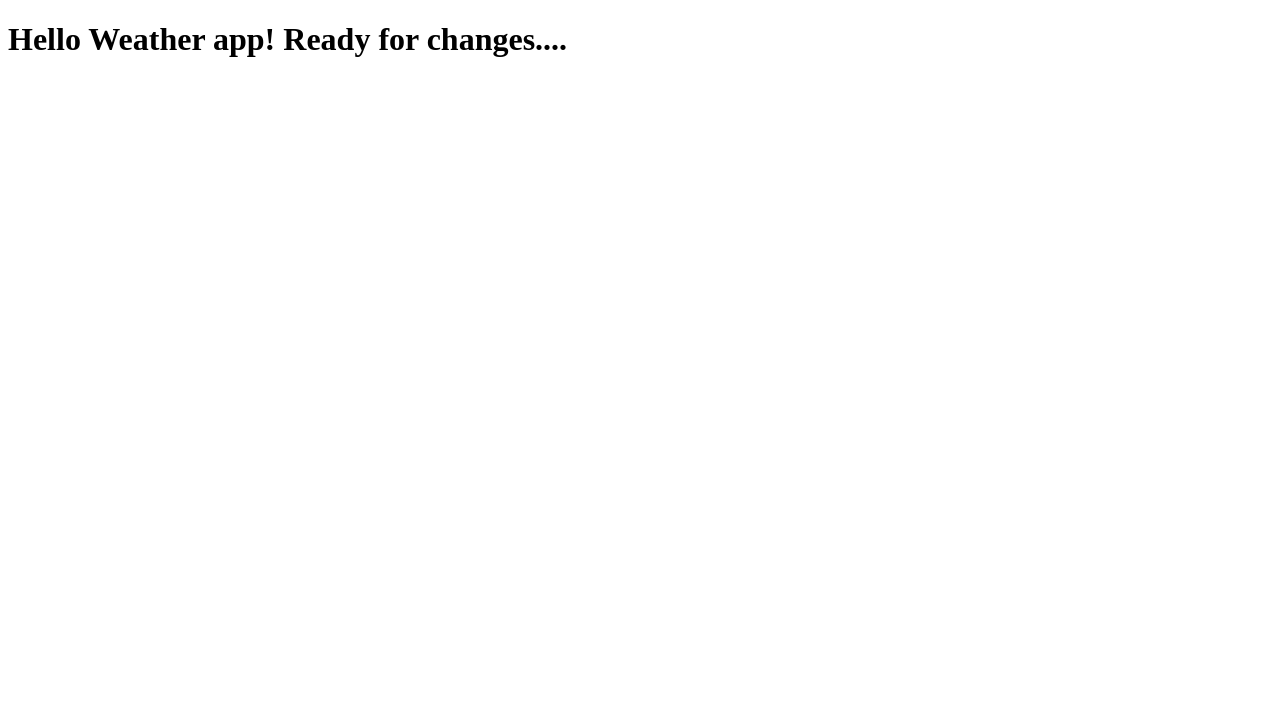
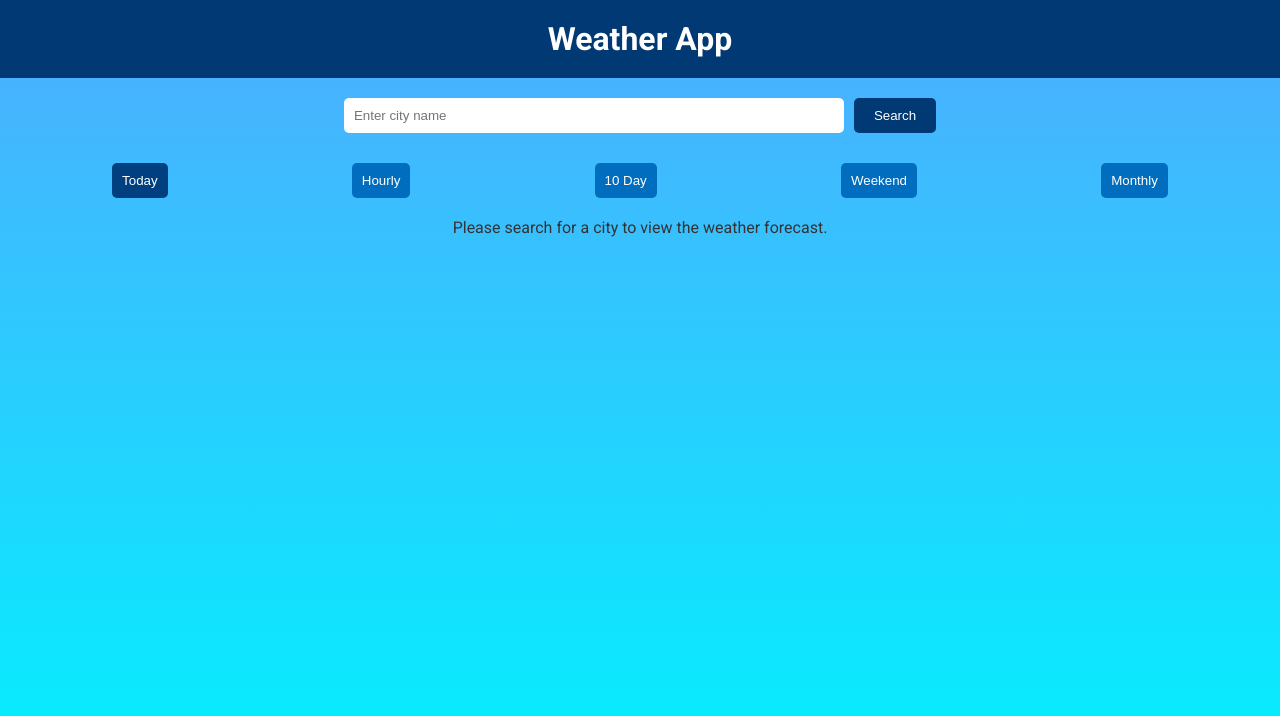
Before and after one commit to Mirwais01/Weather-app, a React (Create React App) app: page / in a window 1280 px wide. Shown: the top 716 px of the page. Built offline with nearby package versions, Linux system fonts and the light colour scheme.

Commit message:
primary ui added.

```diff
--- a/src/components/App.jsx
+++ b/src/components/App.jsx
@@ -1,7 +1,27 @@
 function App() {
   return (
-    <div>
-      <h1>Hello Weather app! Ready for changes....</h1>
+    <div className="container">
+      <div className="title-container">
+        <h1>Weather App</h1>
+      </div>
+      <div className="main">
+        <div className="search-bar">
+          <input type="text" id="city-input" placeholder="Enter city name" />
+          <button id="search-btn">Search</button>
+        </div>
+        <div className="forecast-tabs">
+          <button className="tab-btn active">Today</button>
+          <button className="tab-btn">Hourly</button>
+          <button className="tab-btn">10 Day</button>
+          <button className="tab-btn">Weekend</button>
+          <button className="tab-btn">Monthly</button>
+        </div>
+        <div className="forecast-display" id="forecast-display">
+          <div className="forecast-item">
+            Please search for a city to view the weather forecast.
+          </div>
+        </div>
+      </div>
     </div>
   );
 }
--- a/src/index.css
+++ b/src/index.css
@@ -0,0 +1,63 @@
+@import url("https://fonts.googleapis.com/css2?family=Dancing+Script:wght@400..700&family=Nunito:ital,wght@0,200..1000;1,200..1000&family=Roboto:ital,wght@0,100;0,300;0,400;0,500;0,700;0,900;1,100;1,300;1,400;1,500;1,700;1,900&display=swap");
+* {
+  margin: 0;
+  padding: 0;
+  box-sizing: border-box;
+}
+.container {
+  background: linear-gradient(to bottom, #4facfe, #00f2fe);
+  color: #333;
+  min-height: 100vh;
+  font-family: "Roboto";
+}
+.title-container {
+  padding: 20px;
+  text-align: center;
+  background: #003973;
+  color: white;
+}
+.main {
+  padding: 20px;
+}
+.search-bar {
+  text-align: center;
+  margin-bottom: 30px;
+}
+.search-bar input {
+  padding: 10px;
+  width: 80%;
+  max-width: 500px;
+  border: none;
+  border-radius: 5px;
+}
+.search-bar button {
+  padding: 10px 20px;
+  margin-left: 10px;
+  background: #003973;
+  color: white;
+  border: none;
+  border-radius: 5px;
+  cursor: pointer;
+}
+.forecast-tabs {
+  display: flex;
+  justify-content: space-around;
+  margin-bottom: 20px;
+}
+.forecast-tabs button {
+  padding: 10px;
+  border: none;
+  background: #006dbf;
+  color: white;
+  border-radius: 5px;
+  cursor: pointer;
+}
+.forecast-tabs button.active {
+  background: #004080;
+}
+.forecast-display {
+  text-align: center;
+}
+.forecast-item {
+  margin-bottom: 15px;
+}
```
